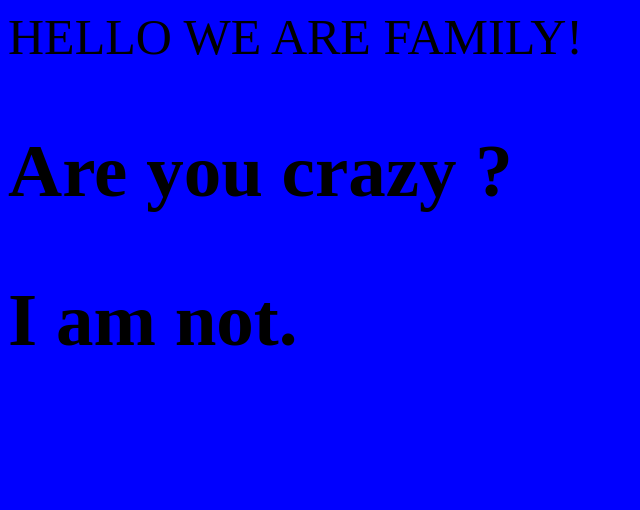
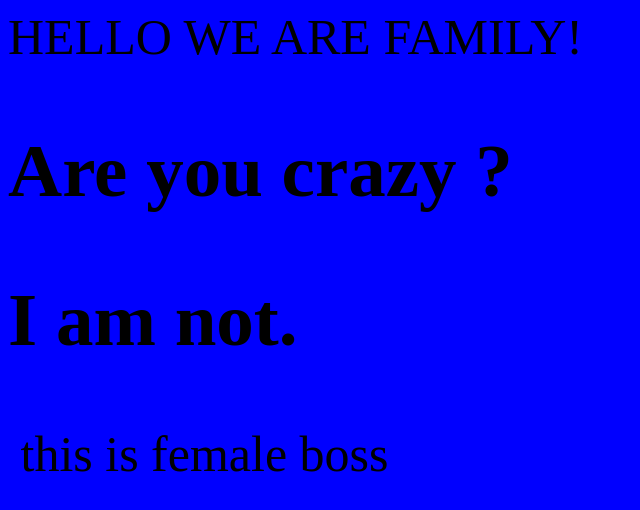
Before and after one commit to Yueran-Yu/git-demo, a plain HTML site: page index.html in a window 1280 px wide. Shown: the whole page, without its empty margins (0-640 px from the left). Drawn offline with Linux system fonts and the light colour scheme.

Commit message:
number 1

```diff
--- a/index.html
+++ b/index.html
@@ -13,5 +13,7 @@
   <h2>Are you crazy ?</h2>
   <h2>I am not.</h2>
   <img src="fake_pic.jpg" alt="">
+
+  this is female boss
 </body>
 </html>
```
